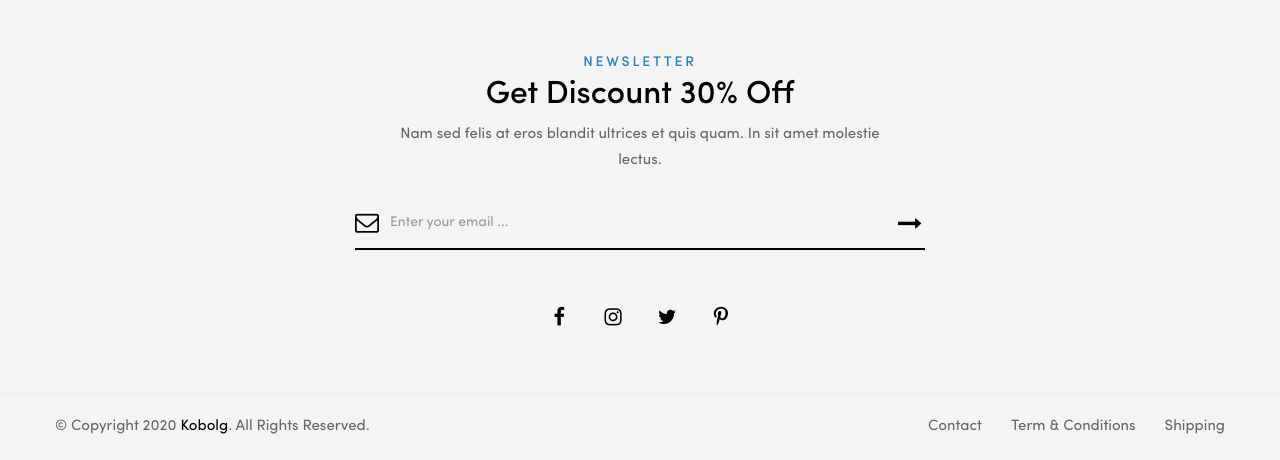
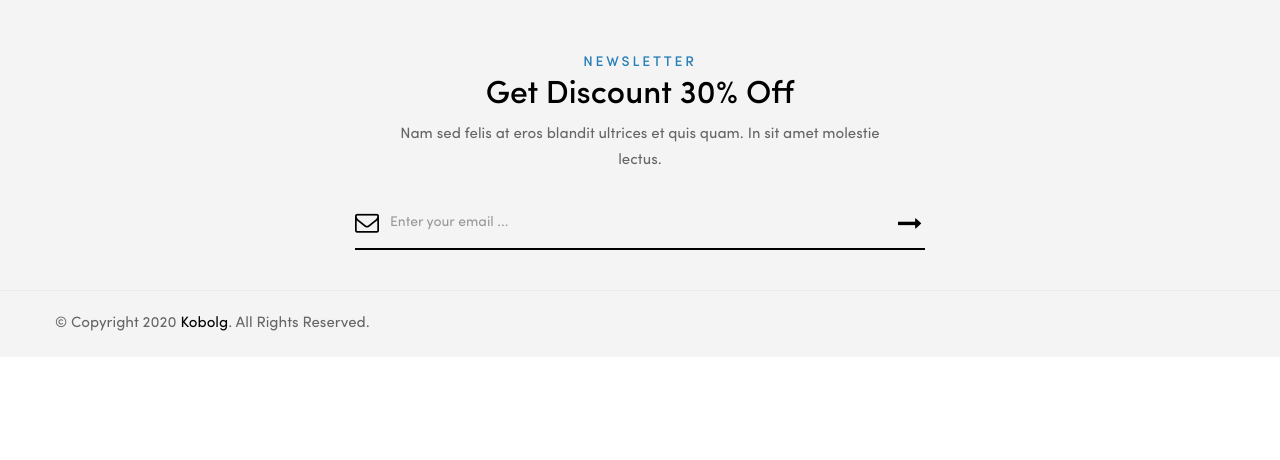
Before and after one commit to tommydemarco/CodingCommerce-Django, a Django app: template templates/products/home.html in a window 1280 px wide. Shown: the part 2107-2567 px from the top of the page. After the commit the page ends 2438 px from the top, so only its background shows below. Run offline with Django 3.2, Linux system fonts and the light colour scheme; the template is opened without the code that fills it, so the values that code supplies are empty; some libraries are stand-ins or nearby versions; some web fonts are replaced.

Commit message:
Footer and styles changes

```diff
--- a/static/assets/css/master.css
+++ b/static/assets/css/master.css
@@ -14,10 +14,10 @@ body .header.style-04 .header-nav {margin-bottom: 0px;}
 
 /* ===== MAIN =======*/
 .main-container {padding-top:50px!important;padding-bottom:50px!important;}
-.section-001 {padding-top: 55px;padding-bottom: 55px;}
+.section-001 {padding-top: 55px;padding-bottom: 00px; box-shadow: none ;}
 
 /*===== STICKY SIDEBAR ====*/
-.sidebar-sticky {position:sticky; top:130px}
+.sidebar-sticky {position:sticky; top:135px}
 
 
 
--- a/templates/base.html
+++ b/templates/base.html
@@ -91,7 +91,7 @@
         id="second-text"
         class="d-none animate__animated animate__bounceInDown"
       >
-        <h2>With better and faster tools</h2>
+        <h2>With better and faster tools!</h2>
       </div>
 
       <div id="spinner-outer">
@@ -147,28 +147,6 @@
           </div>
           <div class="kobolg-socials style-02">
             <div class="content-socials">
-              <ul class="socials-list">
-                <li>
-                  <a href="https://facebook.com" target="_blank">
-                    <i class="fa fa-facebook"></i>
-                  </a>
-                </li>
-                <li>
-                  <a href="https://www.instagram.com" target="_blank">
-                    <i class="fa fa-instagram"></i>
-                  </a>
-                </li>
-                <li>
-                  <a href="https://twitter.com" target="_blank">
-                    <i class="fa fa-twitter"></i>
-                  </a>
-                </li>
-                <li>
-                  <a href="https://www.pinterest.com" target="_blank">
-                    <i class="fa fa-pinterest-p"></i>
-                  </a>
-                </li>
-              </ul>
             </div>
           </div>
         </div>
@@ -184,17 +162,6 @@
             <div class="col-md-6">
               <div class="kobolg-listitem style-03">
                 <div class="listitem-inner">
-                  <ul class="listitem-list">
-                    <li>
-                      <a href="#" target="_self"> Contact </a>
-                    </li>
-                    <li>
-                      <a href="#" target="_self"> Term &amp; Conditions </a>
-                    </li>
-                    <li>
-                      <a href="#" target="_self"> Shipping </a>
-                    </li>
-                  </ul>
                 </div>
               </div>
             </div>
```
